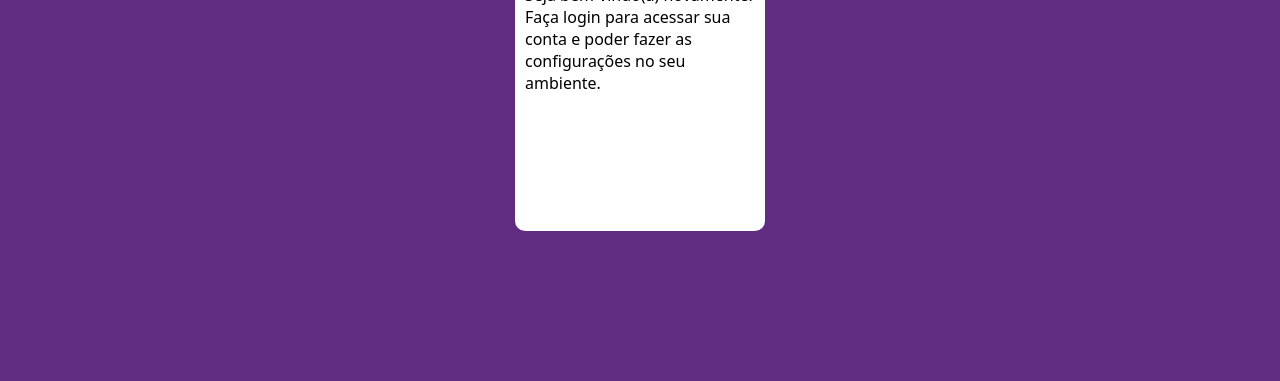
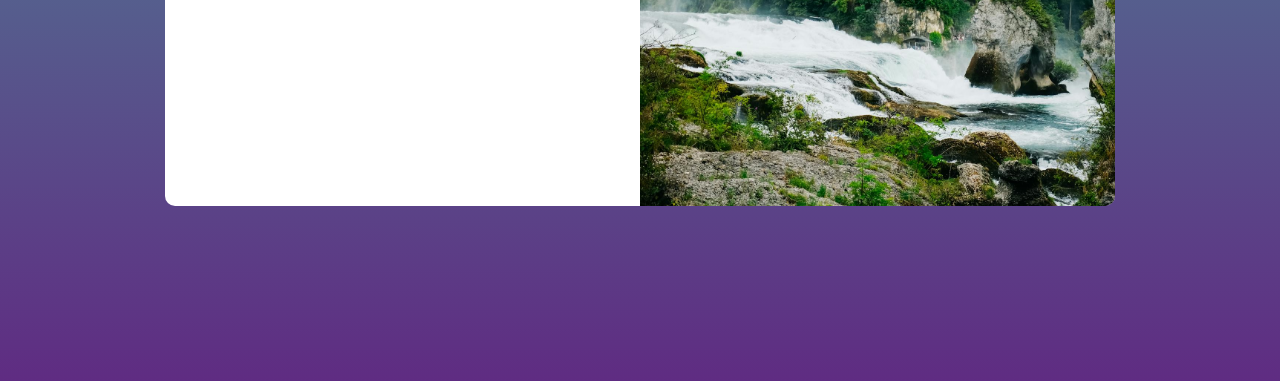
Before and after one commit to Lucas-Raizaro/projeto-login, a plain HTML site: page index.html in a window 1280 px wide. Shown: the part 419-800 px from the top of the page. Drawn offline with Linux system fonts and the light colour scheme.

Commit message:
criei media queries

```diff
--- a/estilos/media-query.css
+++ b/estilos/media-query.css
@@ -8,4 +8,52 @@
   main{
     width: 80vw;
   }
+
+  section{
+    height: 100%;
+  }
+
+
+  section > div#imagem{
+    float: left;
+    width: 40%;
+    height: 100%;
+  }
+
+  section div#login{
+    float: right;
+    width: 60%;
+  }
 }
+
+@media screen and (min-width: 992px) {
+
+  body{
+    background-image: linear-gradient(to top, #5F2C82, #4B959A);
+  }
+
+
+  main{
+    width: 950px;
+
+    height: 450px;
+  }
+
+  section{
+    height: 100%;
+  }
+
+  div#imagem{
+    float: right;
+    height: 100%;
+    width: 50%;
+  }
+
+  div#login{
+    float: left;
+    width: 50%;
+  }
+
+
+
+}
--- a/estilos/style.css
+++ b/estilos/style.css
@@ -11,6 +11,8 @@ html, body{
   height: 100vh;
   width: 100vw;
 }
+
+
 
 body{
   position: relative;
@@ -28,6 +30,8 @@ main{
   width: 250px;
 
   overflow: hidden;
+  transition: width .2s, height .2s;
+  transition-timing-function: ease;
 }
 
 div#imagem{
@@ -35,10 +39,12 @@ div#imagem{
   background-image: url('../imagens/pexels-adrien-olichon-18378590.jpg');
   background-size: cover;
   background-repeat: no-repeat;
-  background-position: left center;
+  background-position: center center;
   height: 200px;
+  display: block;
 }
 
 div#login{
   padding: 10px;
+  display: block;
 }
--- a/index.html
+++ b/index.html
@@ -11,8 +11,8 @@
 </head>
 <body>
   <main>
+    <section>
       <div id="imagem">
-
       </div>
       <div id="login">
         <h1>Login</h1>
@@ -20,10 +20,9 @@
           Seja bem-vindo(a) novamente. Faça login para acessar sua conta e poder fazer as configurações no seu ambiente.
         </p>
         <form action="login.php" method="post">
-
-
         </form>
       </div>
+    </section>
   </main>
 </body>
 </html>
```
Also changed, not shown: imagens/pexels-giona-mason-17923648.jpg (added). Lines whose indentation alone changed are shown as unchanged.
